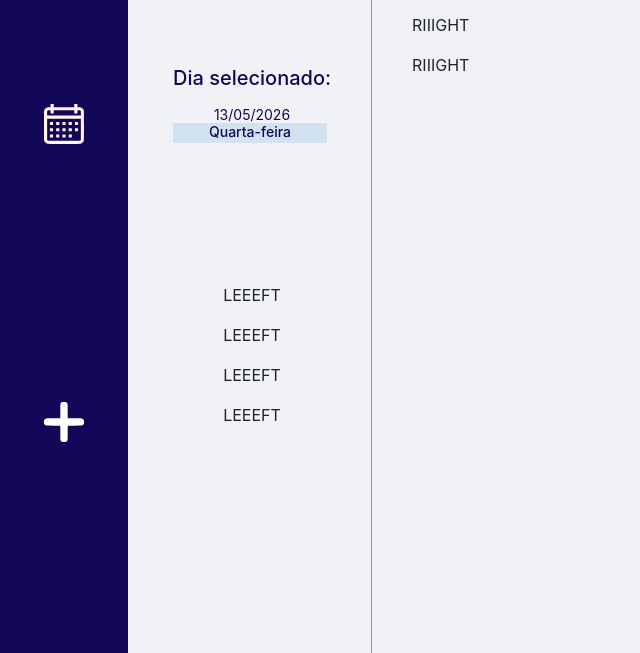
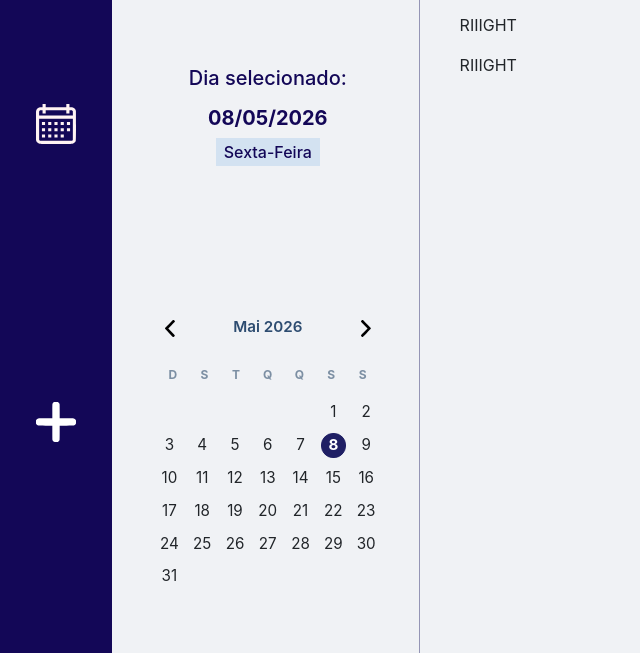
Before and after one commit to danmathcoder/pi_grupo20, a plain HTML site: page src/pages/consulta/consulta_agenda.html in a window 1280 px wide. Shown: the part 147-800 px from the top of the page, without its empty margins (0-640 px from the left). Drawn offline with nearby package versions, Linux system fonts and the light colour scheme.

Commit message:
feat: add calendar component

```diff
--- a/src/pages/consulta/consulta_agenda.css
+++ b/src/pages/consulta/consulta_agenda.css
@@ -61,15 +61,116 @@ body {
   line-height: normal;
 }
 
+.show-full-date {
+  display: flex;
+  flex-direction: column;
+  align-items: center;
+  gap: 8px;
+  margin-top: 16px;
+}
+
 .date {
-  font-size: 14px;
-  font-weight: 400;
+  font-size: 20px;
+  font-weight: 700;
 }
 
 .name-date {
-  font-size: 14px;
+  font-size: 16px;
   font-weight: 500;
   background-color: #d3e2f1;
-  width: 154px;
-  height: 20px;
+  width: auto;
+  height: auto;
+  padding: 4px 8px;
 }
+
+.calendar {
+  border: none;
+  max-width: 460px;
+}
+
+.calendar__header {
+  display: flex;
+  justify-content: space-between;
+  align-items: center;
+  margin-bottom: 10px;
+}
+
+.calendar__month-year {
+  font-size: 0.95rem;
+  font-weight: 600;
+  color: #2d4c70;
+}
+
+.calendar__nav {
+  background: none;
+  border: none;
+  font-size: 1.1rem;
+  cursor: pointer;
+  color: #2d4c70;
+  padding: 8px;
+  border-radius: 8px;
+}
+
+.calendar__nav:hover {
+  background: #f2f6fb;
+}
+
+.calendar__weekdays {
+  display: grid;
+  grid-template-columns: repeat(7, 1fr);
+  text-align: center;
+  margin-bottom: 8px;
+}
+
+.calendar__weekday {
+  font-size: 0.75rem;
+  font-weight: 700;
+  color: #7c8fa3;
+  padding: 8px 0;
+}
+
+.calendar__days {
+  display: grid;
+  grid-template-columns: repeat(7, 1fr);
+  gap: 8px;
+}
+
+.calendar__day {
+  aspect-ratio: 1;
+  display: flex;
+  align-items: center;
+  justify-content: center;
+  font-size: 0.95rem;
+  border-radius: 12px;
+  cursor: pointer;
+  transition:
+    background-color 0.15s ease,
+    color 0.15s ease;
+  border: 1px solid transparent;
+}
+
+.calendar__day:hover {
+  background: #f2f6fb;
+}
+
+.calendar__day--selected {
+  background: #1f1f64;
+  color: #fff;
+  font-weight: 700;
+}
+
+.calendar__day--today {
+  border-color: #1f1f64;
+  font-weight: 700;
+}
+
+.calendar__day--empty {
+  background: transparent;
+  border-color: transparent;
+  cursor: default;
+}
+
+.calendar__day--other {
+  color: #bcc7d9;
+  cursor: default;
+}
--- a/src/pages/consulta/consulta_agenda.html
+++ b/src/pages/consulta/consulta_agenda.html
@@ -36,19 +36,30 @@
                     <p class="select-day-title">Dia selecionado:</p>
 
                     <div class="show-full-date">
-                        <div class="date">
-                            13/05/2026
+                        <div class="date" id="diaNumero">
                         </div>
-                        <div class="name-date">
-                            Quarta-feira
+                        <div class="name-date" id="diaSemana">
                         </div>
                     </div>
                 </div>
 
-                <p>LEEEFT</p>
-                <p>LEEEFT</p>
-                <p>LEEEFT</p>
-                <p>LEEEFT</p>
+                <div class="calendar">
+                  <div class="calendar__header">
+                    <button class="calendar__nav" onclick="mesAnterior()"><img src="../../assets/img/left-arrow.svg" alt="Left_Arrow" width="10px"></button>
+                    <span class="calendar__month-year" id="mesAnoAtual">Fev 2026</span>
+                    <button class="calendar__nav" onclick="proximoMes()"><img src="../../assets/img/right-arrow.svg" alt="Right_Arrow" width="10px"></button>
+                  </div>
+                  <div class="calendar__weekdays">
+                    <span class="calendar__weekday">D</span>
+                    <span class="calendar__weekday">S</span>
+                    <span class="calendar__weekday">T</span>
+                    <span class="calendar__weekday">Q</span>
+                    <span class="calendar__weekday">Q</span>
+                    <span class="calendar__weekday">S</span>
+                    <span class="calendar__weekday">S</span>
+                  </div>
+                  <div class="calendar__days" id="diasMes"></div>
+                </div>
             </div>
             <div class="linha-vertical" ></div>
             <div class="right">
@@ -62,5 +73,6 @@
 
         </div>
       </main>
+      <script src="js/calendario.js"></script>
   </body>
 </html>
--- a/src/pages/consulta/js/calendario.js
+++ b/src/pages/consulta/js/calendario.js
@@ -30,10 +30,9 @@ const horariosDisponiveis = [
   "17:00",
 ];
 
-let dataAtual = new Date(2026, 1, 18); // 18 de Fevereiro de 2026
-let dataSelecionada = new Date(2026, 1, 18);
+let dataAtual = new Date();
+let dataSelecionada = new Date();
 
-// Função para formatar data
 function formatarData(data) {
   const dias = [
     "Domingo",
@@ -59,22 +58,22 @@ function formatarData(data) {
     "Dezembro",
   ];
 
+  const dia = String(data.getDate()).padStart(2, "0");
+  const mes = String(data.getMonth() + 1).padStart(2, "0");
+  const ano = data.getFullYear();
+
   return {
-    numero: data.getDate(),
+    dataCompleta: `${dia}/${mes}/${ano}`,
     semana: dias[data.getDay()],
-    mesAno: `${meses[data.getMonth()]} ${data.getFullYear()}`,
   };
 }
 
-// Atualizar informações do dia selecionado
 function atualizarDiaSelecionado() {
   const formato = formatarData(dataSelecionada);
-  document.getElementById("diaNumero").textContent = formato.numero;
+  document.getElementById("diaNumero").textContent = formato.dataCompleta;
   document.getElementById("diaSemana").textContent = formato.semana;
-  document.getElementById("diaMesAno").textContent = formato.mesAno;
 }
 
-// Gerar lista de horários
 function gerarListaHorarios() {
   const dataStr = formatarDataParaString(dataSelecionada);
   const agendamentosDoDia = agendamentos[dataStr] || [];
@@ -110,7 +109,6 @@ function gerarListaHorarios() {
     listaHtml || "<p>Nenhum horário disponível</p>";
 }
 
-// Formatar data para string YYYY-MM-DD
 function formatarDataParaString(data) {
   const ano = data.getFullYear();
   const mes = String(data.getMonth() + 1).padStart(2, "0");
@@ -118,7 +116,6 @@ function formatarDataParaString(data) {
   return `${ano}-${mes}-${dia}`;
 }
 
-// Gerar calendário
 function gerarCalendario() {
   const ano = dataAtual.getFullYear();
   const mes = dataAtual.getMonth();
@@ -133,13 +130,10 @@ function gerarCalendario() {
 
   let calendarioHtml = "";
 
-  // Dias do mês anterior
-  for (let i = primeiroDiaSemana - 1; i >= 0; i--) {
-    const dia = diasDoMesAnterior - i;
-    calendarioHtml += `<div class="dia dia-outro-mes">${dia}</div>`;
+  for (let i = 0; i < primeiroDiaSemana; i++) {
+    calendarioHtml += `<div class="calendar__day calendar__day--empty"></div>`;
   }
 
-  // Dias do mês atual
   const hoje = new Date();
   const dataSelecionadaStr = formatarDataParaString(dataSelecionada);
 
@@ -149,19 +143,18 @@ function gerarCalendario() {
     const isSelecionado = dataStr === dataSelecionadaStr;
     const isHoje = dataAtualComparar.toDateString() === hoje.toDateString();
 
-    let classes = "dia";
-    if (isSelecionado) classes += " dia-selecionado-cal";
-    if (isHoje) classes += " dia-hoje";
+    let classes = "calendar__day";
+    if (isSelecionado) classes += " calendar__day--selected";
+    if (isHoje) classes += " calendar__day--today";
 
     calendarioHtml += `<div class="${classes}" onclick="selecionarDia(${ano}, ${mes}, ${dia})">${dia}</div>`;
   }
 
-  // Dias do próximo mês (para completar 42 dias - 6 linhas)
   const totalDias = primeiroDiaSemana + diasNoMes;
-  const diasRestantes = 42 - totalDias;
+  const diasRestantes = totalDias % 7 === 0 ? 0 : 7 - (totalDias % 7);
 
-  for (let dia = 1; dia <= diasRestantes; dia++) {
-    calendarioHtml += `<div class="dia dia-outro-mes">${dia}</div>`;
+  for (let i = 0; i < diasRestantes; i++) {
+    calendarioHtml += `<div class="calendar__day calendar__day--empty"></div>`;
   }
 
   document.getElementById("diasMes").innerHTML = calendarioHtml;
@@ -187,15 +180,13 @@ function getNomeMes(mes) {
   return meses[mes];
 }
 
-// Selecionar um dia
 function selecionarDia(ano, mes, dia) {
   dataSelecionada = new Date(ano, mes, dia);
   atualizarDiaSelecionado();
-  gerarCalendario(); // Re-renderiza para destacar o dia selecionado
+  gerarCalendario();
   gerarListaHorarios();
 }
 
-// Navegar entre meses
 function mesAnterior() {
   dataAtual = new Date(dataAtual.getFullYear(), dataAtual.getMonth() - 1, 1);
   gerarCalendario();
@@ -206,7 +197,6 @@ function proximoMes() {
   gerarCalendario();
 }
 
-// Inicializar página
 function init() {
   atualizarDiaSelecionado();
   gerarCalendario();
--- a/src/shared/sidebar.css
+++ b/src/shared/sidebar.css
@@ -17,7 +17,7 @@
 }
 
 .barra_lat {
-  width: 10%;
+  width: 112px;
   height: 100vh;
   background-color: #130757;
   display: flex;
```
Also changed, not shown: src/assets/img/left-arrow.svg (added), src/assets/img/right-arrow.svg (added).
